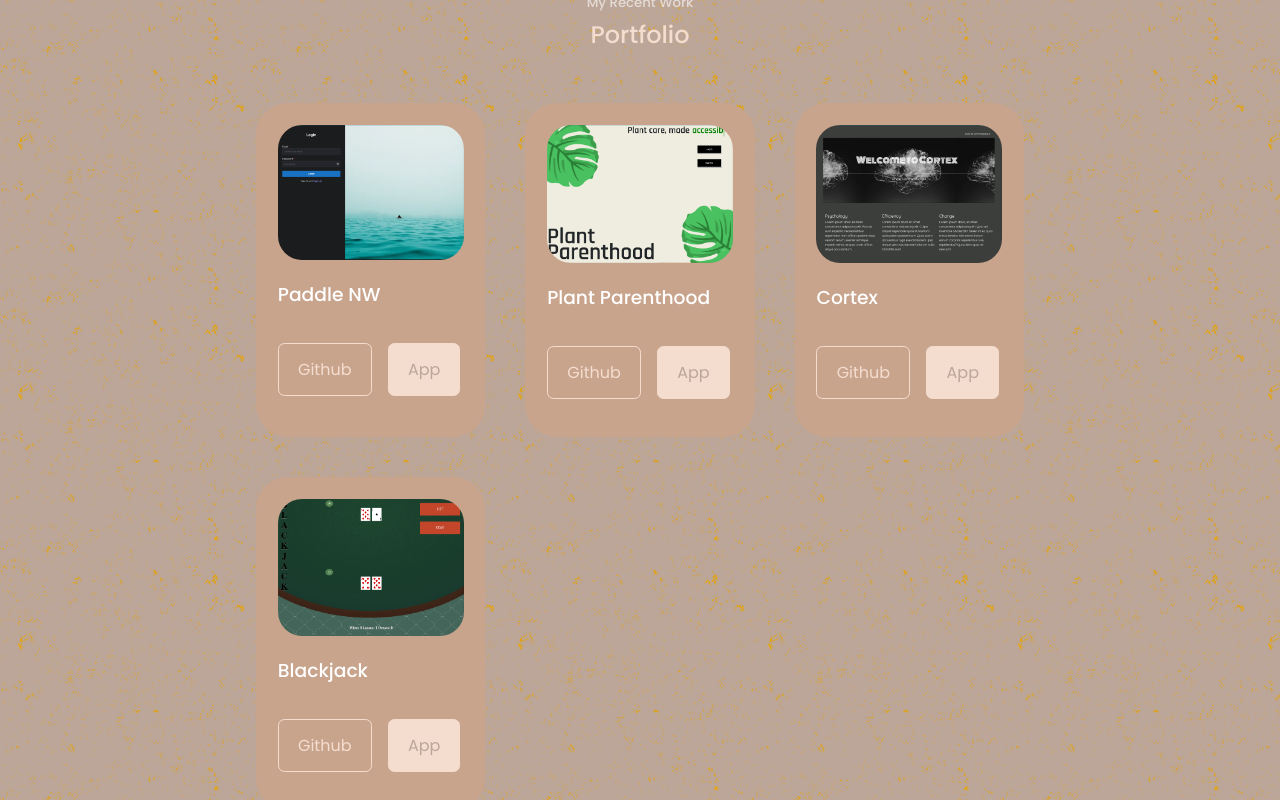
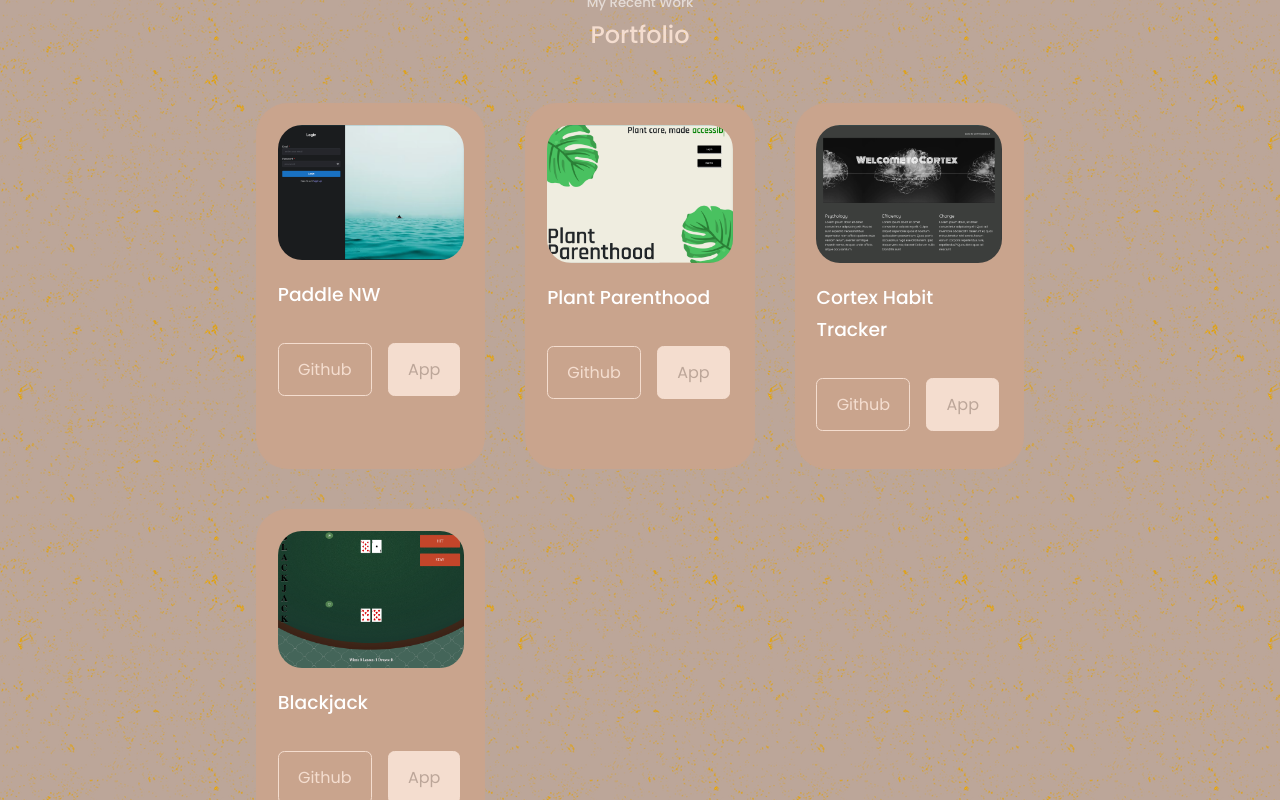
Before and after one commit to ngran4/react-portfolio, a React (Create React App) app: page / in a window 1280 px wide. Shown: the part 2240-3040 px from the top of the page. Built offline with nearby package versions, Linux system fonts and the light colour scheme.

Commit message:
add project data, iterate

```diff
--- a/src/components/portfolio/Portfolio.jsx
+++ b/src/components/portfolio/Portfolio.jsx
@@ -4,6 +4,37 @@ import PaddleNW from '../../assets/paddle-portfolio.png'
 import PlantParenthood from '../../assets/plant-portfolio.png'
 import Cortex from '../../assets/cortex-portfolio.png'
 import Blackjack from '../../assets/blackjack-portfolio.png'
+
+const data = [
+  {
+    id: 1,
+    image: PaddleNW,
+    title: "Paddle NW",
+    github: "https://github.com/ngran4/Paddle-NW-App",
+    app: "https://paddlenw.herokuapp.com/"
+  },
+  {
+    id: 2,
+    image: PlantParenthood,
+    title: "Plant Parenthood",
+    github: "https://github.com/ngran4/Plant-Parenthood",
+    app: "https://plantparenthood22.herokuapp.com/"
+  },
+  {
+    id: 3,
+    image: Cortex,
+    title: "Cortex Habit Tracker",
+    github: "https://github.com/ngran4/Cortex",
+    app: "https://p2-habit-tracker.herokuapp.com/"
+  },
+  {
+    id: 4,
+    image: Blackjack,
+    title: "Blackjack",
+    github: "https://github.com/ngran4/P1-Blackjack",
+    app: "https://ngran4.github.io/P1-Blackjack/"
+  },
+]
 
 const Portfolio = () => {
   return (
@@ -12,52 +43,23 @@ const Portfolio = () => {
       <h2>Portfolio</h2>
 
       <div className="container portfolio__container">
-        <article className='portfolio__item'>
-          <div className="portfolio__item-image">
-            <img src={PaddleNW} alt="" />
-          </div>
-          <h3>Paddle NW</h3>
-          <div className="portfolio__item-cta">
-            <a href="https://github.com/ngran4/Paddle-NW-App" className='btn' target='_blank'>Github</a>
-            <a href="https://paddlenw.herokuapp.com/" className='btn btn-primary' target='_blank'>App</a>
-          </div>
-        </article>
+        {
+          data.map(({id, image, title, github, app}) => {
+            return (
+            <article key={id} className='portfolio__item'>
+            <div className="portfolio__item-image">
+              <img src={image} alt={title} />
+            </div>
+            <h3>{title}</h3>
+            <div className="portfolio__item-cta">
+              <a href={github} className='btn' target='_blank'>Github</a>
+              <a href={app} className='btn btn-primary' target='_blank'>App</a>
+            </div>
+          </article>
+          )
+          })
+        }
 
-        <article className='portfolio__item'>
-          <div className="portfolio__item-image">
-            <img src={PlantParenthood} alt="" />
-          </div>
-          <h3>Plant Parenthood</h3>
-          <div className="portfolio__item-cta">
-            <a href="https://github.com/ngran4/Plant-Parenthood" className='btn' target='_blank'>Github</a>
-            <a href="https://plantparenthood22.herokuapp.com/" className='btn btn-primary' target='_blank'>App</a>
-          </div>
-
-        </article>
-
-        <article className='portfolio__item'>
-          <div className="portfolio__item-image">
-            <img src={Cortex} alt="" />
-          </div>
-          <h3>Cortex</h3>
-          <div className="portfolio__item-cta">
-            <a href="https://github.com/ngran4/Cortex" className='btn' target='_blank'>Github</a>
-            <a href="https://p2-habit-tracker.herokuapp.com/" className='btn btn-primary' target='_blank'>App</a>
-          </div>
-
-        </article>
-
-        <article className='portfolio__item'>
-          <div className="portfolio__item-image">
-            <img src={Blackjack} alt="" />
-          </div>
-          <h3>Blackjack</h3>
-          <div className="portfolio__item-cta">
-            <a href="https://github.com/ngran4/P1-Blackjack" className='btn' target='_blank'>Github</a>
-            <a href="https://ngran4.github.io/P1-Blackjack/" className='btn btn-primary' target='_blank'>App</a>
-          </div>
-
-        </article>
       </div>
     </section>
   )
```
